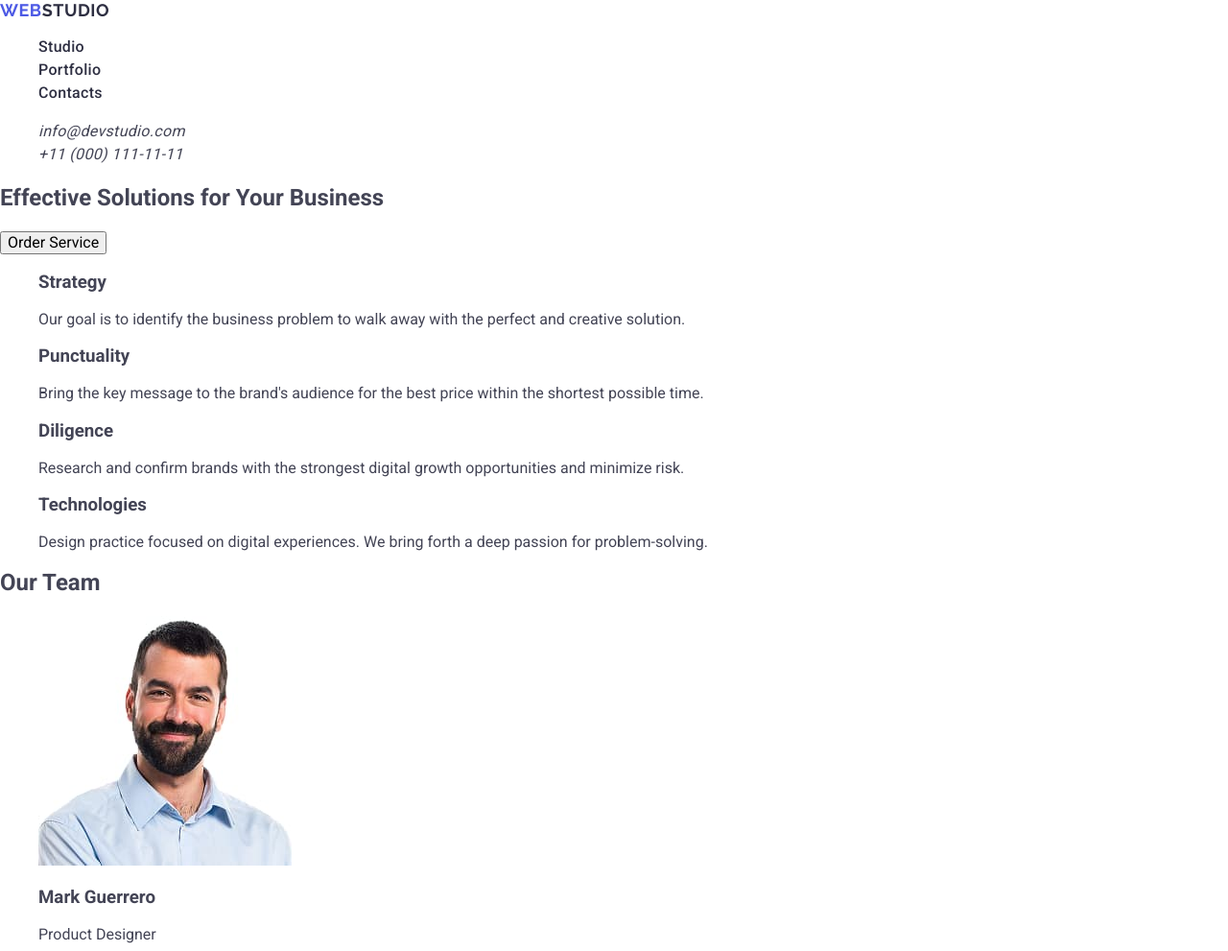
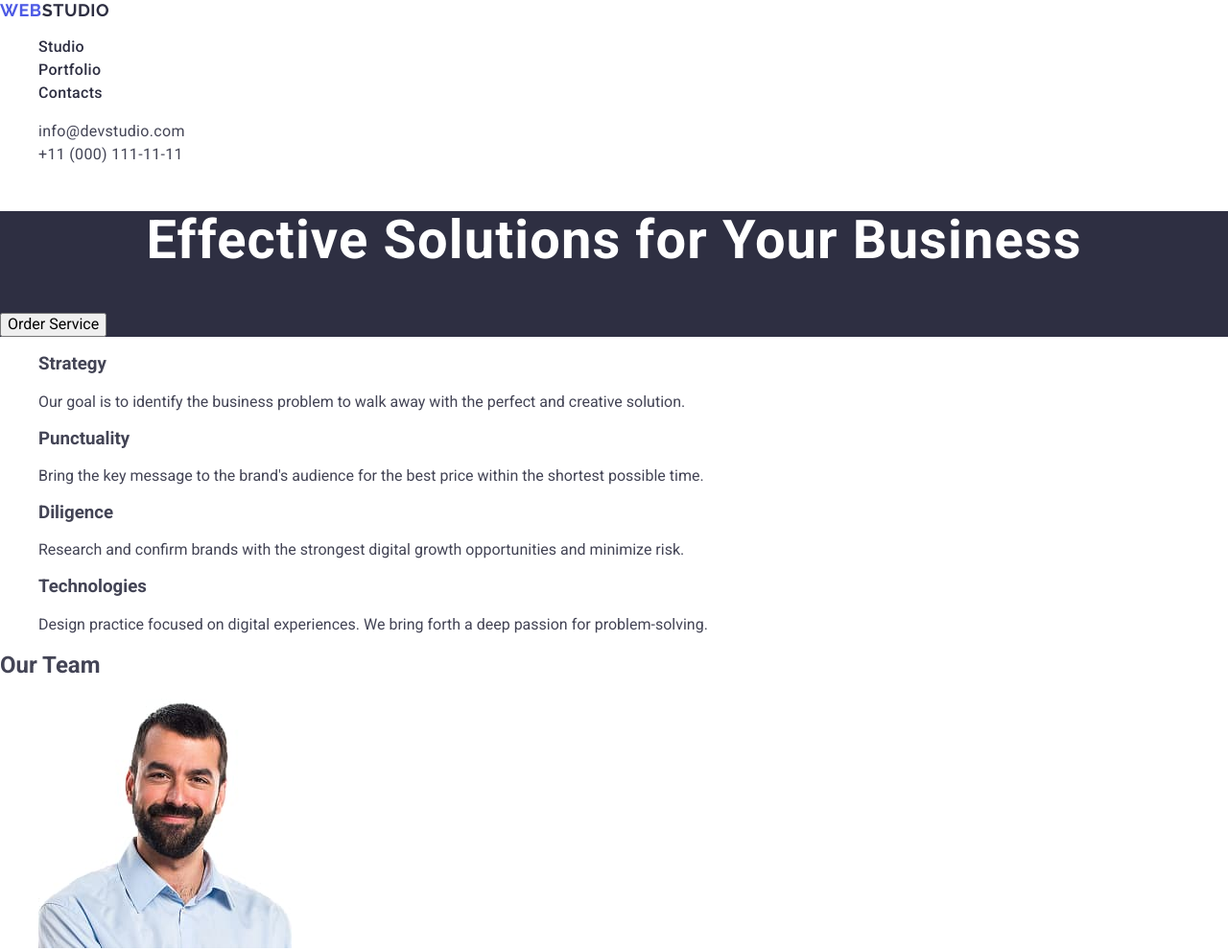
Before and after one commit to olegkudyn/goit-markup-hw-02, a plain HTML site: page index.html in a window 1280 px wide. Shown: the top 991 px of the page at 96% size. Drawn offline with nearby package versions, Linux system fonts and the light colour scheme.

Commit message:
add address style

```diff
--- a/css/styles.css
+++ b/css/styles.css
@@ -34,6 +34,10 @@ a {text-decoration: none;}
 .nav-link:focus {
      color: #404bbf;
 }
+
+.address {
+    font-style: normal;
+}
 .address-link {
     font-size: 16px;
     line-height: 1.5;
@@ -44,3 +48,14 @@ a {text-decoration: none;}
 .address-link:focus {
     color: #404bbf
 }
+.page-hero {
+    background-color: #2e2f42;;
+}
+.hero-title {
+        font-weight: 700;
+        font-size: 56px;
+        line-height: 1.07143;
+        letter-spacing: 0.02em;
+        text-align: center;
+        color: #fff;
+}
--- a/index.html
+++ b/index.html
@@ -55,10 +55,12 @@
     </header>
 
     <main>
-      <section class="hero">
-        <h1>Effective Solutions for Your Business</h1>
-        <button type="button">Order Service</button>
+
+      <section class="page-hero">
+        <h1 class="hero-title">Effective Solutions for Your Business</h1>
+        <button class="hero-button" type="button">Order Service</button>
       </section>
+
       <section>
         <h2 hidden>Advantages</h2>
         <ul>
```
